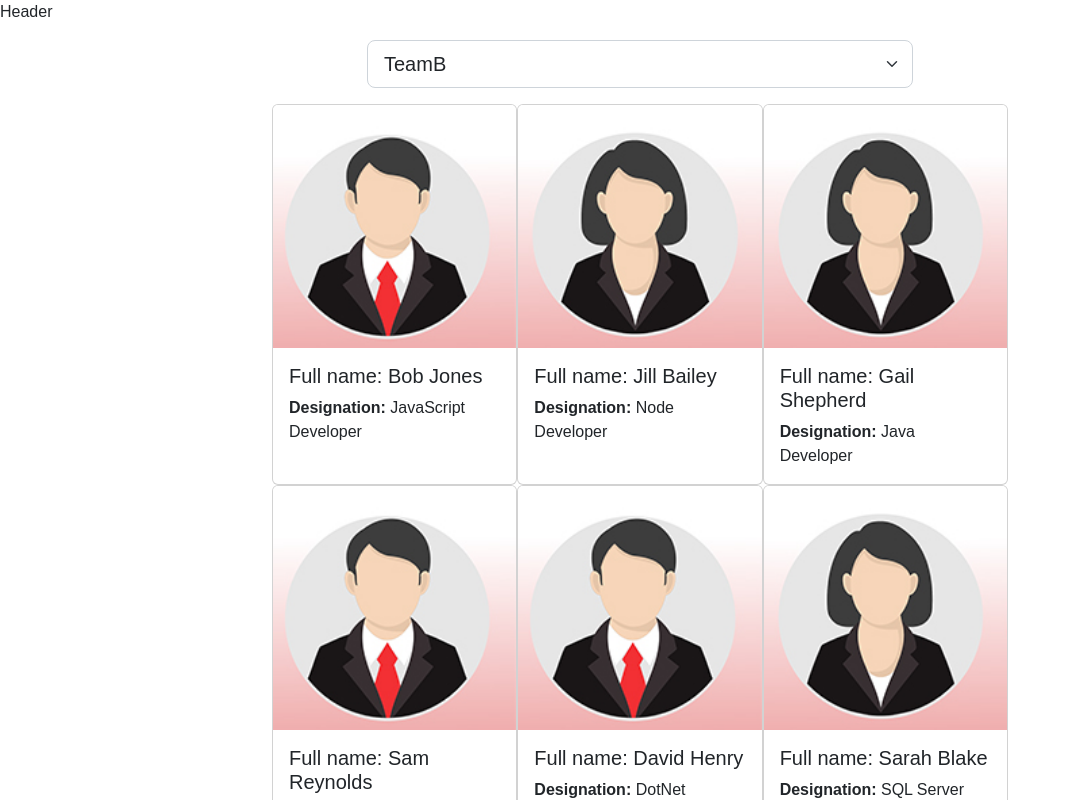
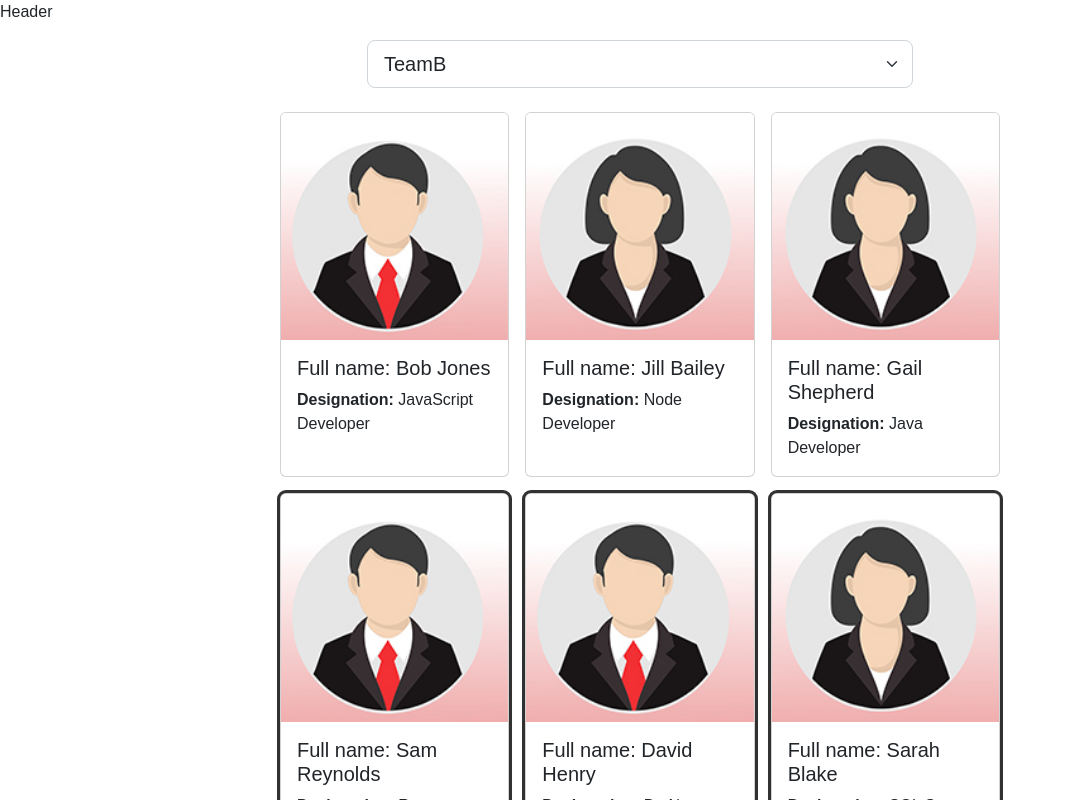
Before and after one commit to abravo83/react-team-member-allocation, a React (Create React App) app: page / in a window 1280 px wide. Shown: the top 800 px of the page, without its empty margins (0-1070 px from the left). Built offline with nearby package versions, Linux system fonts and the light colour scheme.

Commit message:
Add hadleEmployeeCardClick() logic

```diff
--- a/src/Employees.jsx
+++ b/src/Employees.jsx
@@ -98,8 +98,14 @@ const Employees = () => {
         setTeam(e.target.value)
     }
 
-    const handleEmployeeCardClick = () => {
-        console.log('handleEmployeeClick')
+    const handleEmployeeCardClick = (e) => {
+        const transformedEmployees = employees.map((employee)=>
+            (employee.id === parseInt(e.currentTarget.id)) ?
+                (employee.teamName === selectedTeam) ? {...employee, teamName: ''}:{...employee, teamName: selectedTeam}
+             : employee
+        )
+
+        setEmployees(transformedEmployees)
     }
 
 
@@ -119,7 +125,7 @@ const Employees = () => {
                 <div className='col-8'>
                     <div className='card-collection'>
                         {employees.map((item) => (
-                            <div key={item.id} className="card" style={{cursor: "pointer"}} onClick={handleEmployeeCardClick}>
+                            <div  key={item.id} id={item.id} className={(item.teamName === selectedTeam ? 'card m-2 standout' : 'card m-2')} style={{cursor: "pointer"}} onClick={handleEmployeeCardClick}>
                                 <img src={(item.gender === 'male') ? maleProfile : femaleProfile} className="card-img-top" />
                                 <div className='card-body'>
                                     <h5 className='card-title'>Full name: {item.fullName}</h5>
```
